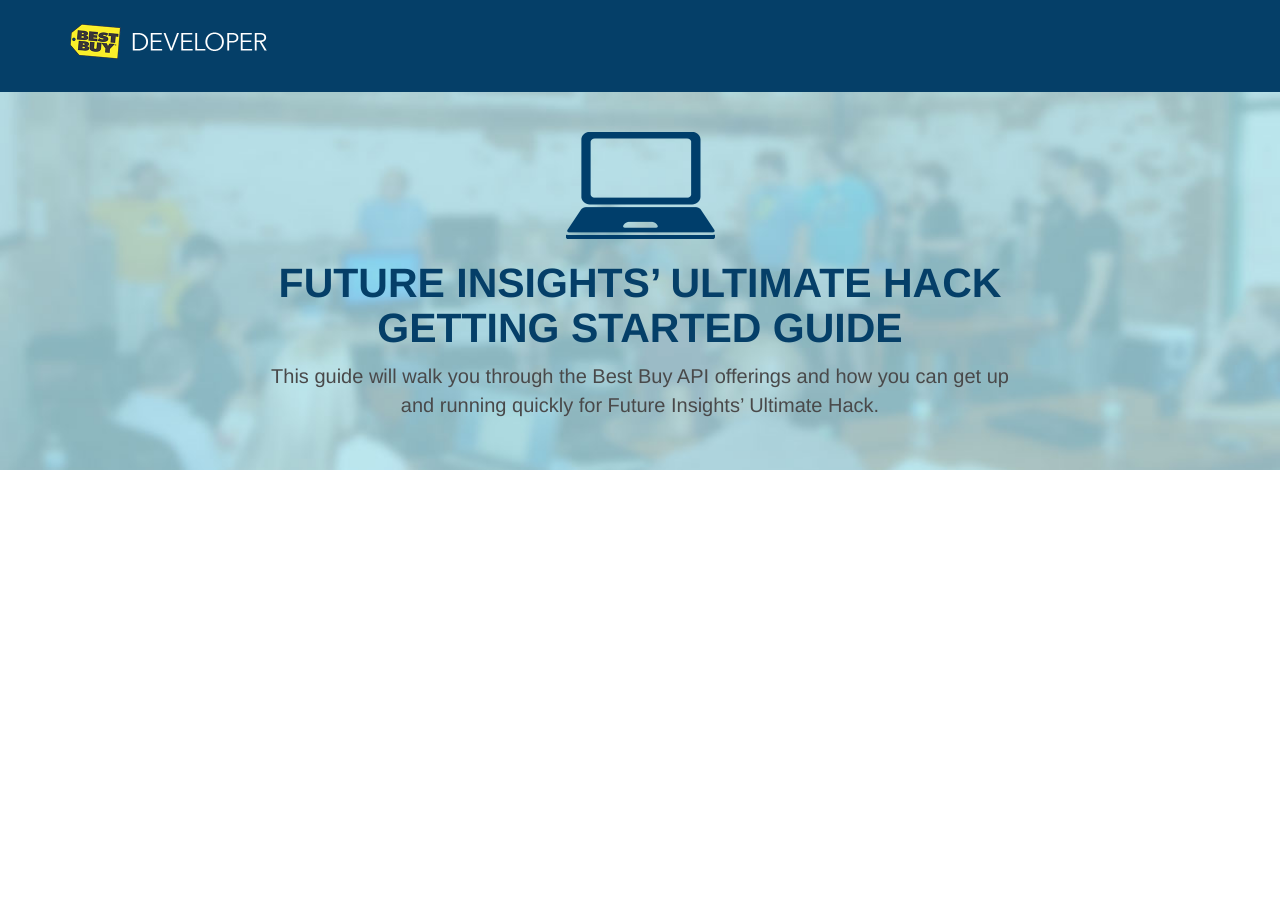
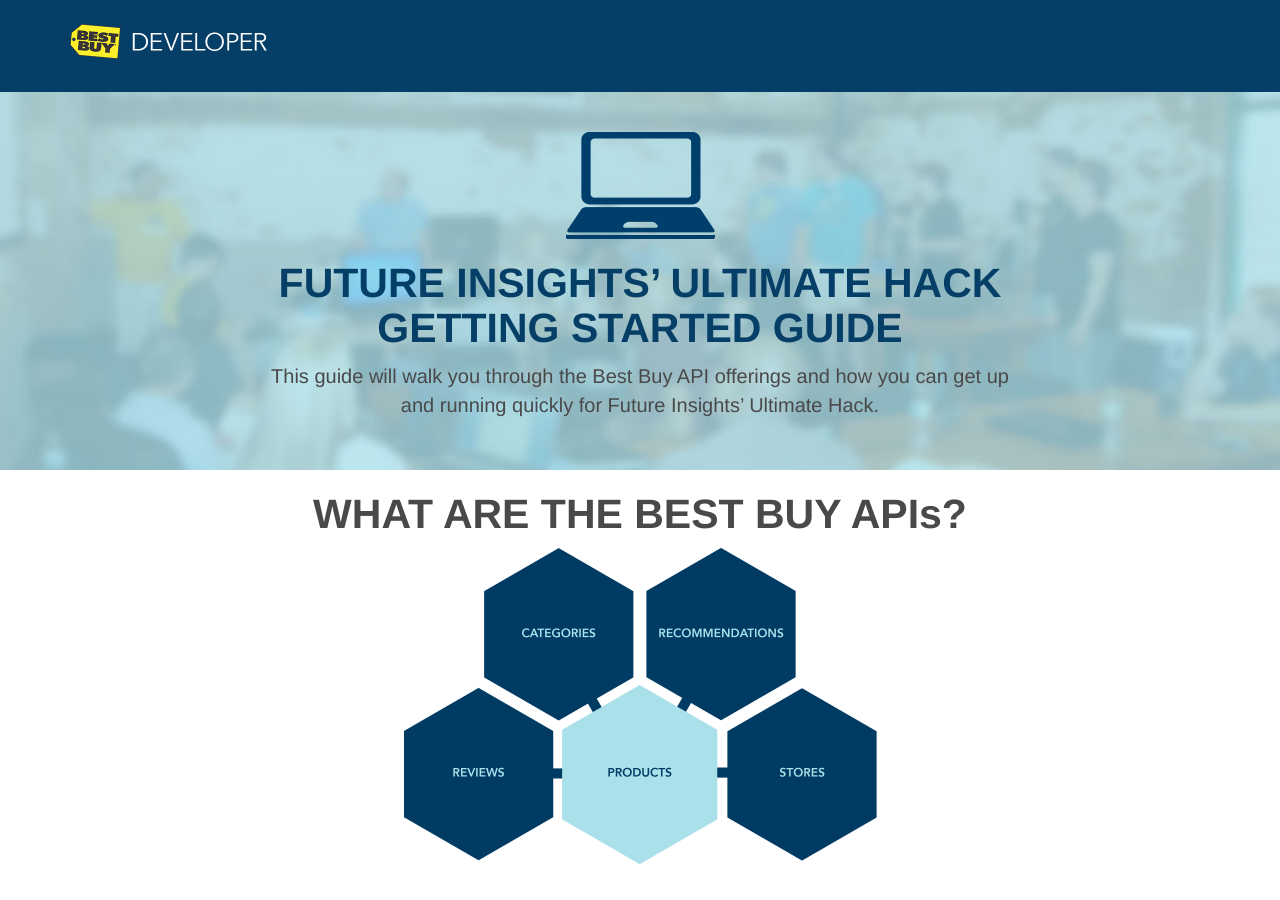
Before and after one commit to yinaxiong/launch-hack, a Jekyll site: the page built from index.html, in a window 1280 px wide. Built offline with Jekyll 4.4.1, drawn with Linux system fonts in a browser that asks for light colours.

Commit message:
sync progress

```diff
--- /dev/null
+++ b/_sass/atomic.scss
@@ -0,0 +1,4 @@
+body {
+	.ta-c { text-align: center; }
+	.fw-700 { font-weight: 700; }
+}
--- a/css/main.scss
+++ b/css/main.scss
@@ -2,14 +2,13 @@
 # this is needed
 ---
 
-@import "normalize-opentype";
+@import "normalize-opentype", "atomic";
 
 html, body {
     overflow-x: hidden;
     -webkit-overflow-scrolling: none;
     -webkit-font-smoothing: antialiased;
     -moz-osx-font-smoothing: grayscale;
-    font-weight: 500;
 }
 
 $font-family-sans-serif: Avenir Next, Avenir, Helvetica Neue, Helvetica, Arial, sans-serif;
--- a/index.html
+++ b/index.html
@@ -4,11 +4,20 @@
 <div class="container-fluid hero-unit">
 	<div class="container">
 		<div class="row">
-		<div class="col-sm-8 col-sm-offset-2">
-			<img src="{{ site.baseurl }}/images/laptop_icon.png" alt="" width="149">
-				<h1>Future Insights&rsquo; Ultimate Hack Getting Started Guide</h1>
-				<p>This guide will walk you through the Best Buy API offerings and how you can get up and running quickly for Future Insights&rsquo; Ultimate Hack.</p>
-		</div>
+			<div class="col-sm-8 col-sm-offset-2">
+				<img src="{{ site.baseurl }}/images/laptop_icon.png" alt="" width="149" height="107">
+					<h1>Future Insights&rsquo; Ultimate Hack Getting Started Guide</h1>
+					<p>This guide will walk you through the Best Buy API offerings and how you can get up and running quickly for Future Insights&rsquo; Ultimate Hack.</p>
+			</div>
 		</div>
 	</div>
 </div>
+
+<div class="container">
+	<div class="row">
+		<h1 class="ta-c fw-700">WHAT ARE THE BEST BUY APIs?</h1>
+	</div>
+	<div class="row ta-c">
+		<img src="{{ site.baseurl }}/images/api_connect.png" width="473" height="316" alt="">
+	</div>
+</div>
```
Also changed, not shown: images/api_connect.png (added).
